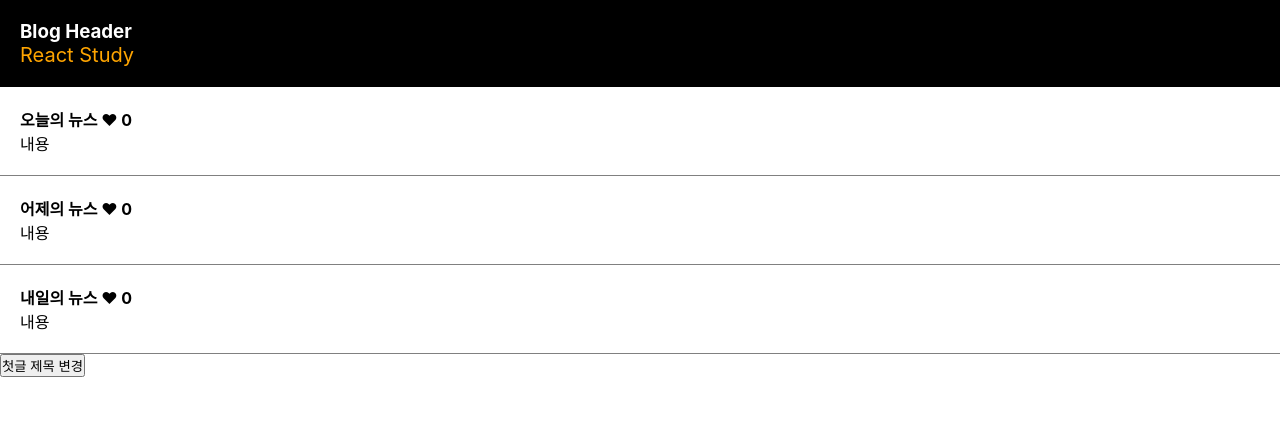
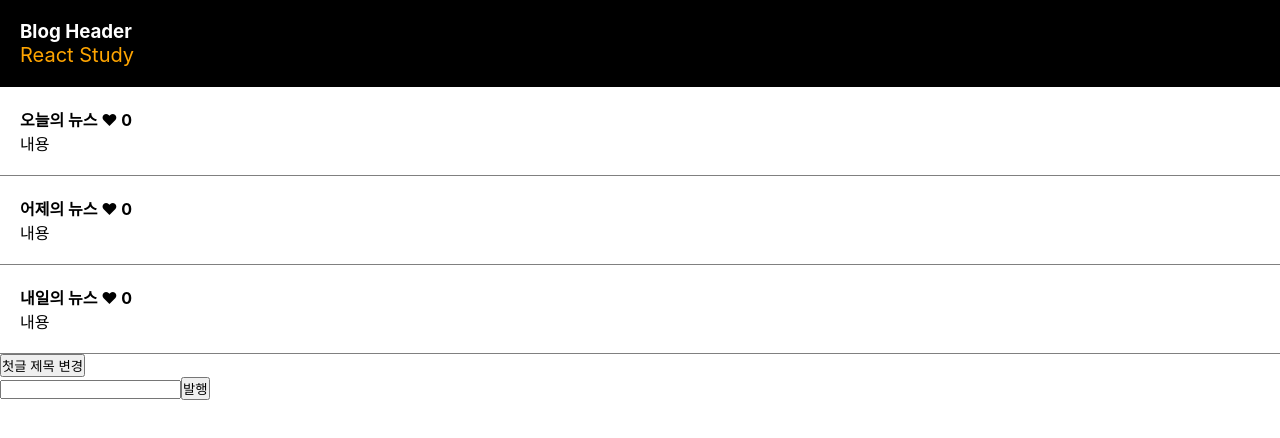
Before and after one commit to ahnsongi6769-del/fe-react-study, a React (Create React App) app: page / in a window 1280 px wide. Shown: the top 438 px of the page. Built offline with nearby package versions, Linux system fonts and the light colour scheme.

Commit message:
input태그 활용 , 값 저장

```diff
--- a/src/newsblog/NewsBlog.js
+++ b/src/newsblog/NewsBlog.js
@@ -21,6 +21,7 @@ function NewsBlog() {
 
     let [selectedTitle, setSelectedTitle] = useState('');
     let [selectedLikeCount, setSelectedLikeCount] = useState(0);
+    let [inputText,setInputText] =useState('');
 
     return (
         <div>
@@ -70,16 +71,41 @@ function NewsBlog() {
                 /* modalFlag == true ? <Modal/> : null */
             }
 
-            <button onClick={()=>{
+            <button onClick={() => {
                 //'Today News'
                 let temp = [...news];
                 temp[0] = 'Today News';
                 setNews(temp);
             }}>첫글 제목 변경</button>
+            <div>
+                <input type='text' id = "input_news_title" value={inputText} onChange={(event)=>{
+                    //console.log(event);
+                    console.log(event.target.value);
+                    setInputText(event.target.value);
+                }}/>
+                <button onClick={()=>{
+
+                    let temp = [...news];
+                    temp.push(inputText);
+                    likeCountArr.push(0)
+                    setNews(temp);
+                    setInputText('');
+                    //input창에 입력된 value를 -> news 배열 뒤에 push 추가
+
+                    // html css js 스타일
+                    // let title = document.getElementById('input_news_title').value;
+
+                    // let temp = [...news];
+                    // temp.push(title);
+                    // setNews(temp);
+
+                    // document.getElementById('input_news_title').value = '';
+                }}>발행</button>
+            </div>
 
             {
                 modalFlag && <Modal news={news} setNews={setNews} bgColor={'lightblue'}
-                            title={selectedTitle} likeCount={selectedLikeCount} />
+                    title={selectedTitle} likeCount={selectedLikeCount} />
             }
 
         </div>
```
